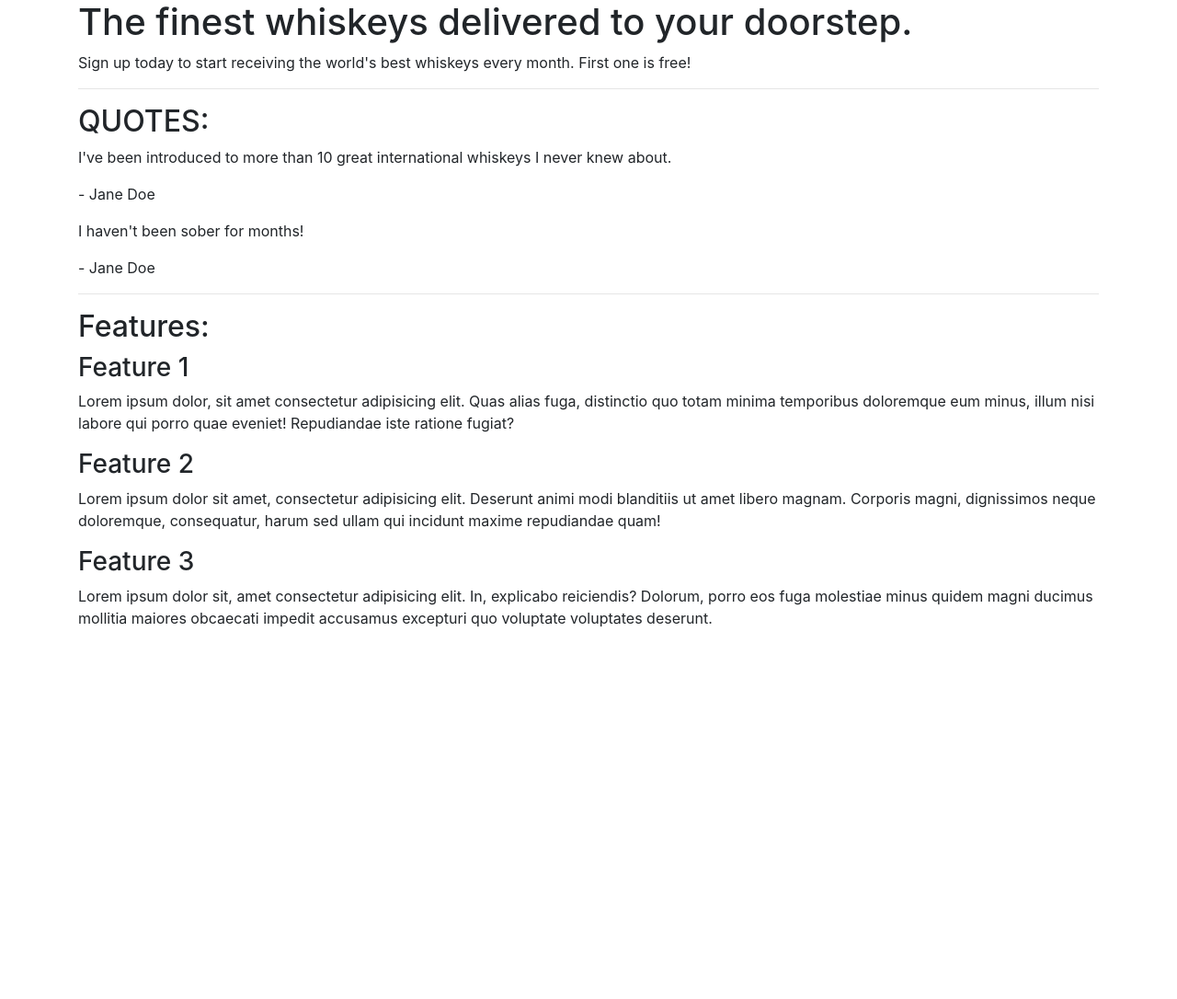
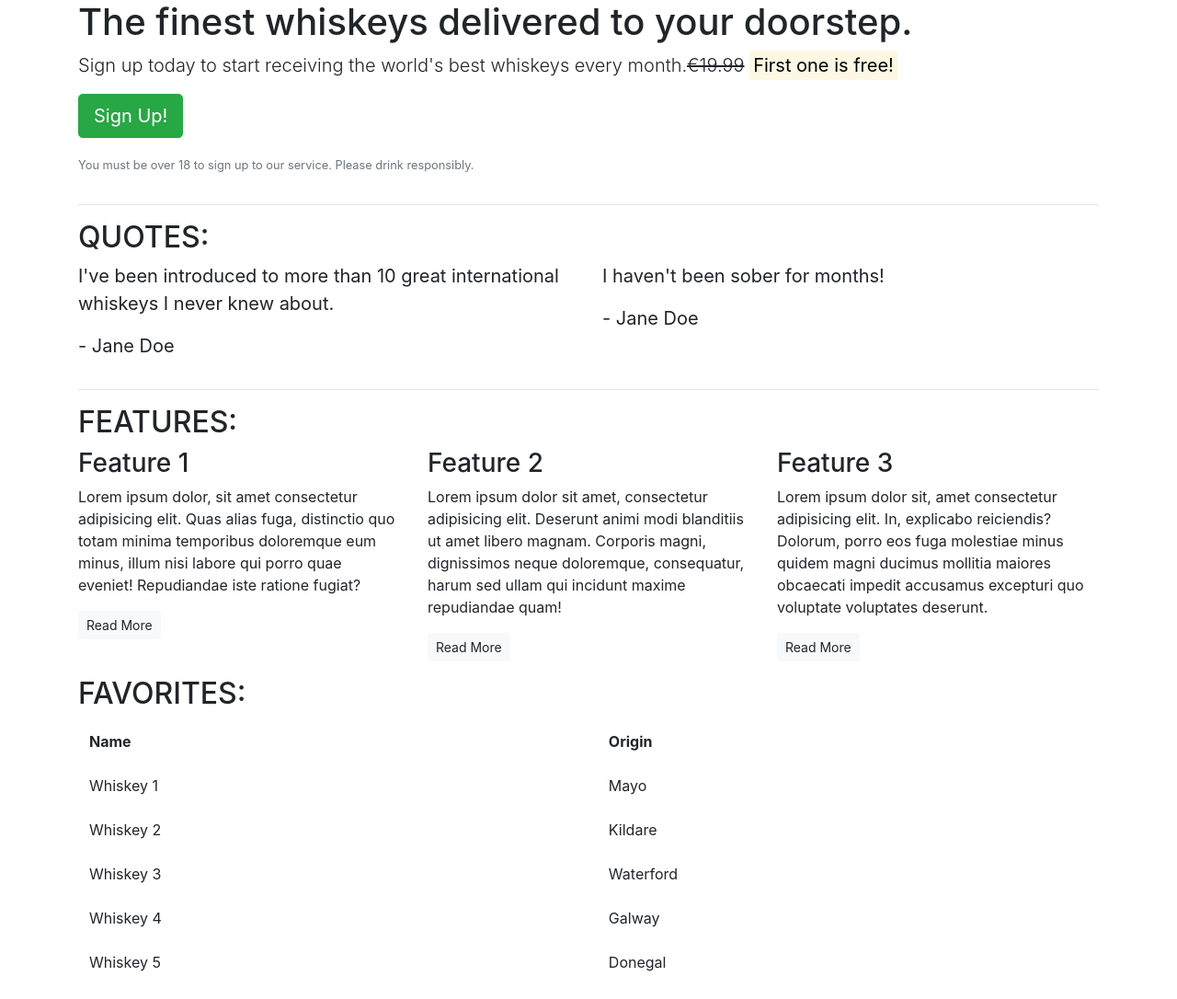
Before and after one commit to MattBCoding/bootstrap-walkthrough, a plain HTML site: page index.html in a window 1280 px wide. Shown: the whole page at 92% size. Before the commit the page ends 800 px from the top, so only its background shows below. Drawn offline with nearby package versions, Linux system fonts and the light colour scheme.

Commit message:
Add End of Bootstrap Grid Section

```diff
--- a/index.html
+++ b/index.html
@@ -6,29 +6,45 @@
     <meta name="viewport" content="width=device-width, initial-scale=1.0">
     <title>Whiskey Drop | Taste a new whiskey every month</title>
     <link rel="stylesheet" href="https://cdn.jsdelivr.net/npm/bootstrap@4.5.3/dist/css/bootstrap.min.css" integrity="sha384-TX8t27EcRE3e/ihU7zmQxVncDAy5uIKz4rEkgIXeMed4M0jlfIDPvg6uqKI2xXr2" crossorigin="anonymous">
-    <script src="https://cdn.jsdelivr.net/npm/bootstrap@4.5.3/dist/js/bootstrap.bundle.min.js" integrity="sha384-ho+j7jyWK8fNQe+A12Hb8AhRq26LrZ/JpcUGGOn+Y7RsweNrtN/tE3MoK7ZeZDyx" crossorigin="anonymous"></script>
+
 </head>
 
 <body>
     <article class="container">
         <!-- Callout -->
+        <div class="row">
+            <div class="col-12">
                 <section class="callout">
                     <h1>The finest whiskeys delivered to your doorstep.</h1>
-            <p>Sign up today to start receiving the world's best whiskeys every month. First one is free!</p>
+                    <p class="lead">Sign up today to start receiving the world's best whiskeys every month.<s>€19.99</s> <strong><mark>First one is free!</mark></strong></p>
+                    <p><button class="btn btn-success btn-lg">Sign Up!</button></p>
+                    <p class="text-muted"><small>You must be over 18 to sign up to our service. Please drink responsibly.</small></p>
                 </section>
+            </div>
+        </div>
         <!-- /.callout -->
         <hr>
 
         <!-- Quotes -->
         <section class="quotes">
+            <div class="row">
+                <div class="col-12">
                     <h2 class="text-uppercase">Quotes:</h2>
-            <div class="quote">
+                </div>
+            </div>
+            <div class="row">
+                <div class="col-12 col-md-6">
+                    <blockquote class="blockquote">
                         <p>I've been introduced to more than 10 great international whiskeys I never knew about.</p>
                         <p>- Jane Doe</p>
+                    </blockquote>
                 </div>
-            <div class="quote">
+                <div class="col-12 col-md-6">
+                    <blockquote class="blockquote">
                         <p>I haven't been sober for months!</p>
                         <p>- Jane Doe</p>
+                    </blockquote>
+                </div>
             </div>
         </section>
         <!-- /.quotes -->
@@ -36,21 +52,72 @@
 
         <!-- Features -->
         <section class="features">
-            <h2>Features:</h2>
+            <div class="row">
+                <div class="col-12">
+                    <h2 class="text-uppercase">Features:</h2>
+                </div>
+            </div>
+            <div class="row">
+                <div class="col-12 col-md-6 col-lg-4">
                     <div class="feature">
                         <h3>Feature 1</h3>
                         <p>Lorem ipsum dolor, sit amet consectetur adipisicing elit. Quas alias fuga, distinctio quo totam minima temporibus doloremque eum minus, illum nisi labore qui porro quae eveniet! Repudiandae iste ratione fugiat?</p>
+                        <p><a class="btn btn-sm btn-light" href=''>Read More</a></p>
                     </div>
+                </div>
+                <div class="col-12 col-md-6 col-lg-4">
                     <div class="feature">
                         <h3>Feature 2</h3>
                         <p>Lorem ipsum dolor sit amet, consectetur adipisicing elit. Deserunt animi modi blanditiis ut amet libero magnam. Corporis magni, dignissimos neque doloremque, consequatur, harum sed ullam qui incidunt maxime repudiandae quam!</p>
+                        <p><a class="btn btn-sm btn-light" href=''>Read More</a></p>
                     </div>
+                </div>
+                <div class="col-12 d-md-none d-lg-block col-lg-4">
                     <div class="feature">
                         <h3>Feature 3</h3>
                         <p>Lorem ipsum dolor sit, amet consectetur adipisicing elit. In, explicabo reiciendis? Dolorum, porro eos fuga molestiae minus quidem magni ducimus mollitia maiores obcaecati impedit accusamus excepturi quo voluptate voluptates deserunt.</p>
+                        <p><a class="btn btn-sm btn-light" href=''>Read More</a></p>
+                    </div>
+                </div>
             </div>
         </section>
         <!-- /.features -->
+
+        <!-- monthly favorites -->
+        <section>
+            <h2 class="text-uppercase">Favorites:</h2>
+            <table class="table table-borderless">
+                <thead>
+                  <tr>
+                    <th scope="col">Name</th>
+                    <th scope="col">Origin</th>
+                  </tr>
+                </thead>
+                <tbody>
+                  <tr>
+                    <td>Whiskey 1</td>
+                    <td>Mayo</td>
+                  </tr>
+                  <tr>
+                    <td>Whiskey 2</td>
+                    <td>Kildare</td>
+                  </tr>
+                  <tr>
+                    <td>Whiskey 3</td>
+                    <td>Waterford</td>
+                  </tr>
+                  <tr>
+                    <td>Whiskey 4</td>
+                    <td>Galway</td>
+                  </tr>
+                  <tr>
+                    <td>Whiskey 5</td>
+                    <td>Donegal</td>
+                  </tr>
+                </tbody>
+              </table>
+        </section>
+        <!-- /monthly favorites -->
     </article>
     <script src="https://code.jquery.com/jquery-3.5.1.slim.min.js" integrity="sha384-DfXdz2htPH0lsSSs5nCTpuj/zy4C+OGpamoFVy38MVBnE+IbbVYUew+OrCXaRkfj" crossorigin="anonymous"></script>
     <script src="https://cdn.jsdelivr.net/npm/popper.js@1.16.1/dist/umd/popper.min.js" integrity="sha384-9/reFTGAW83EW2RDu2S0VKaIzap3H66lZH81PoYlFhbGU+6BZp6G7niu735Sk7lN" crossorigin="anonymous"></script>
```
Lines whose indentation alone changed are shown as unchanged.
